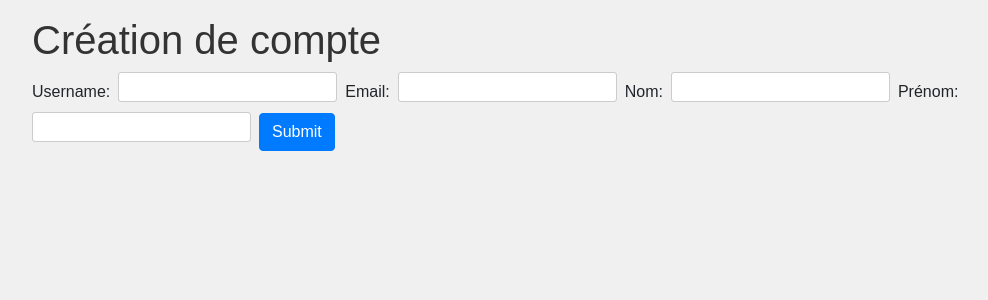
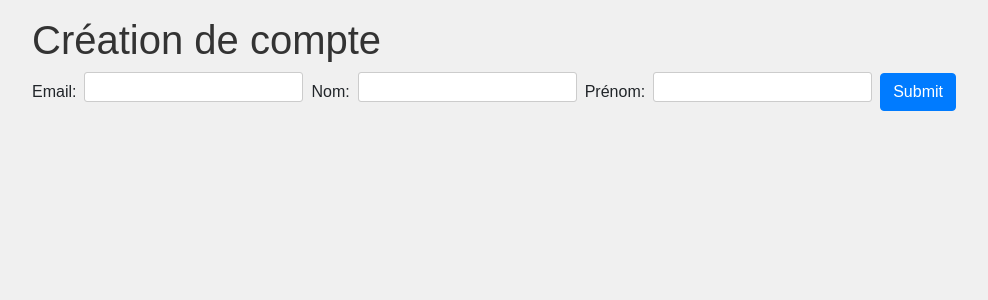
Before and after one commit to bapthub/Projet-Cryptologie, a Flask app: page /signup in a window 1280 px wide. Shown: the top 300 px of the page, without its empty margins (53-1041 px from the left). Run offline with Flask 2, Linux system fonts and the light colour scheme; parts of the project's set-up code (start-up, migrations or seed data) failed here and were passed over; some libraries are stand-ins or nearby versions.

Commit message:
v2 webpages with email only & user status

```diff
--- a/src/front.py
+++ b/src/front.py
@@ -18,42 +18,32 @@ def flask_mongodb_atlas():
 
 @app.route('/', methods=['GET', 'POST'])
 def index():
-    if request.method == 'POST':
-        username = request.form['username']
-        existing_username = db.user_collection.find_one({"username": username})
-        if existing_username:
-            return redirect(url_for('login', username=username))
-        else:
-            return redirect(url_for('signup'))
+    return render_template('index.html')
 
-    else:
-        return render_template('index.html')
-
-@app.route('/login/<username>', methods=['GET', 'POST'])
-def login(username):
+@app.route('/login', methods=['GET', 'POST'])
+def login():
     if request.method == 'GET':
-        return render_template('login.html', username=username)
+        return render_template('login.html')
 
     if request.method == 'POST':
-        return redirect(url_for('login', username=username))
+        return redirect(url_for('login'))
 
-    return render_template('login.html', username=username)
+    return render_template('login.html')
 
 # SIGN-UP PAGE
 @app.route('/signup', methods=['GET', 'POST'])
 def signup():
     if request.method == 'POST':
-        username = request.form['username']
         email = request.form['email']
         nom = request.form['nom']
         prenom = request.form['prenom']
 
-        existing_username = db.user_collection.find_one({"username": username})
-        if existing_username:
-            flash(f"{username} already exists")
+        existing_email = db.user_collection.find_one({"email": email})
+        if existing_email:
+            flash(f"{email} already taken")
             return redirect(url_for('signup'))
         else:
-            db.user_collection.insert_one({"username": username, "email": email, "nom": nom, "prenom": prenom})
+            db.user_collection.insert_one({"email": email, "nom": nom, "prenom": prenom, "status": "Inactive"})
             return redirect(url_for('code'))
     return render_template('signup.html')
 
@@ -67,6 +57,7 @@ def code():
         code_check = db.code_check_collection.find_one({"email": code, "code": code})
         if code_check:
             flash("correct code")
+            db.user_collection.update_one({"email": email}, {"$set": {"status": "Active"}})
             return redirect(url_for('code'))
         else:
             flash("wrong code")
--- a/src/static/style.css
+++ b/src/static/style.css
@@ -63,3 +63,8 @@ iframe {
     width: 100%;
     height: 600px;
 }
+
+.custom-button-blue {
+    background-color: rgb(52, 66, 255);
+    color: white;
+  }
--- a/src/templates/signup.html
+++ b/src/templates/signup.html
@@ -9,8 +9,6 @@
     <div class="container py-3">
         <h1>Création de compte</h1>
         <form action="{{ url_for('signup') }}" method="post" class="form-inline my-2">
-            <label for="username" class="mr-2">Username:</label>
-            <input type="text" id="username" name="username" class="form-control mr-2">
             <label for="email" class="mr-2">Email:</label>
             <input type="text" id="email" name="email" class="form-control mr-2">
             <label for="nom" class="mr-2">Nom:</label>
```
Also changed, not shown: src/templates/index.html (+4 -6 lines), src/templates/login.html (+10 -4 lines).
